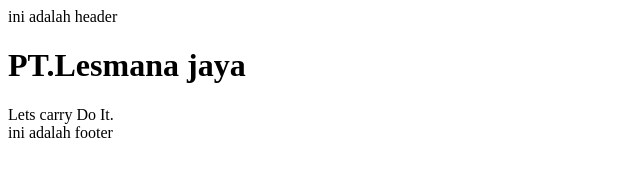
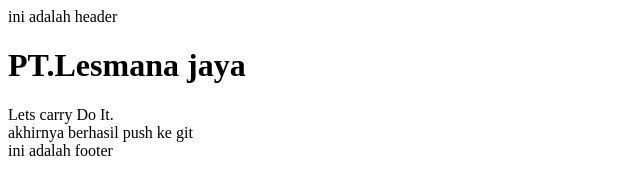
Before and after one commit to lesmana1107/LesmanaProject, a plain HTML site: page index.html in a window 1280 px wide. Shown: the whole page, without its empty margins (0-640 px from the left). Drawn offline with Linux system fonts and the light colour scheme.

Commit message:
berhasil push git

```diff
--- a/index.html
+++ b/index.html
@@ -9,6 +9,7 @@
 <header>ini adalah header</header>
     <h1>PT.Lesmana jaya</h1>
     <div>Lets carry Do It.</div>
+    <div>akhirnya berhasil push ke git</div>
 <footer>ini adalah footer</footer>
   </body>
 </html>
```
